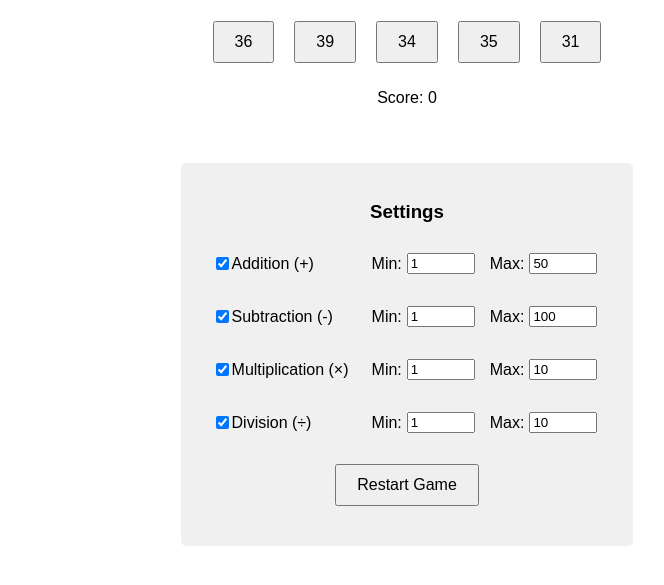
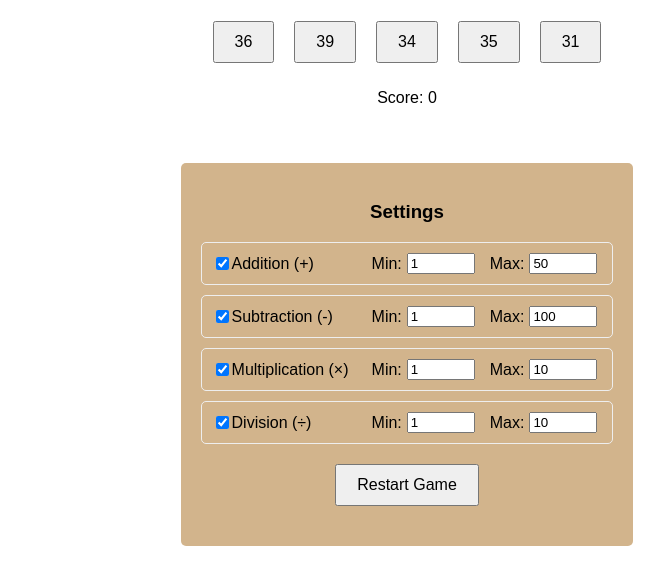
Before and after one commit to davidrmorrow/moosemath, a plain HTML site: page index.html in a window 1280 px wide. Shown: the part 177-762 px from the top of the page, without its empty margins (318-982 px from the left). Drawn offline with Linux system fonts and the light colour scheme.

Commit message:
Update style.css

```diff
--- a/style.css
+++ b/style.css
@@ -50,7 +50,7 @@
 }
 
 #control-panel {
-  background-color: #f0f0f0; /* Light gray background */
+  background-color: #D2B48C; /* Light gray background */
 }
 
 #control-panel h3 {
```
